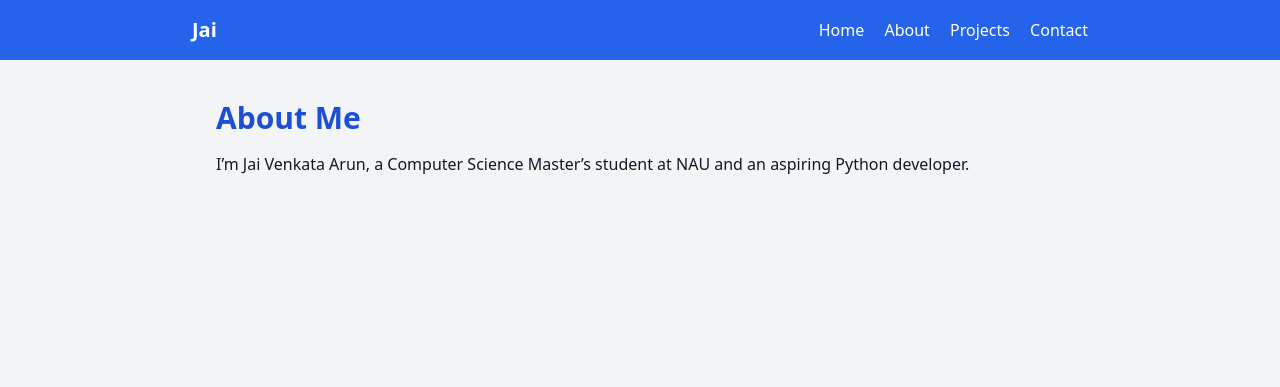
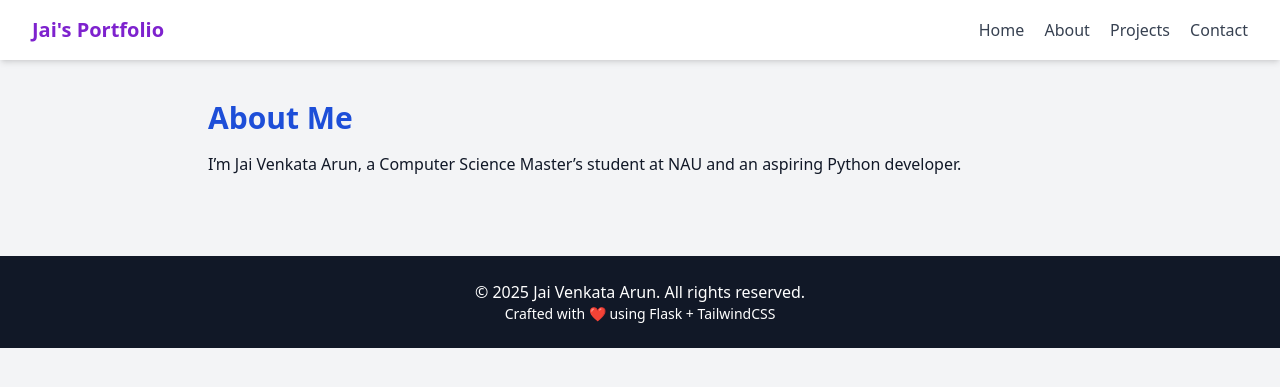
Before and after one commit to Jaivenkataarunakula/jai-portfolio, a Flask app: page /about in a window 1280 px wide. Shown: the top 387 px of the page. Run offline with Flask 3, Linux system fonts and the light colour scheme; some libraries are stand-ins or nearby versions.

Commit message:
Home page chnages

```diff
--- a/app.py
+++ b/app.py
@@ -4,6 +4,16 @@ app = Flask(__name__)
 
 # Maintenance mode toggle
 under_construction = True  # Set to False when site is ready
+
+home_content = {
+    "name": "Jai Venkata Arun",
+    "title": "Hi, I'm Jai Venkata Arun 👋",
+    "tagline": "Crafting digital systems, solving real problems.",
+    "bio": "I'm a Computer Science grad student and Python backend developer passionate about automation, cloud, and innovation.",
+    "resume_link": "jai_resume.pdf",
+    "linkedin": "https://www.linkedin.com/in/jaivenkataarunakula",
+}
+
 
 @app.route("/")
 def home():
--- a/templates/base.html
+++ b/templates/base.html
@@ -1,29 +1,36 @@
 <!DOCTYPE html>
 <html lang="en">
 <head>
-    <meta charset="UTF-8">
+  <meta charset="UTF-8" />
   <title>{% block title %}Jai's Portfolio{% endblock %}</title>
+  <meta name="viewport" content="width=device-width, initial-scale=1.0" />
   <script src="https://cdn.tailwindcss.com"></script>
 </head>
 <body class="bg-gray-100 text-gray-900 font-sans">
 
   <!-- Navbar -->
-    <nav class="bg-blue-600 text-white p-4">
-        <div class="max-w-4xl mx-auto flex justify-between items-center">
-            <div class="text-xl font-bold">Jai</div>
-            <div class="space-x-4">
-                <a href="/" class="hover:underline">Home</a>
-                <a href="/about" class="hover:underline">About</a>
-                <a href="/projects" class="hover:underline">Projects</a>
-                <a href="/contact" class="hover:underline">Contact</a>
+  <nav class="bg-white shadow-md">
+    <div class="max-w-7xl mx-auto px-4 sm:px-6 lg:px-8 py-4 flex justify-between items-center">
+      <div class="text-xl font-bold text-purple-700">Jai's Portfolio</div>
+      <div class="space-x-4 text-sm sm:text-base">
+        <a href="/" class="text-gray-700 hover:text-purple-600 transition">Home</a>
+        <a href="/about" class="text-gray-700 hover:text-purple-600 transition">About</a>
+        <a href="/projects" class="text-gray-700 hover:text-purple-600 transition">Projects</a>
+        <a href="/contact" class="text-gray-700 hover:text-purple-600 transition">Contact</a>
       </div>
     </div>
   </nav>
 
   <!-- Page Content -->
-    <div class="max-w-4xl mx-auto py-10 px-6">
+  <main class="max-w-4xl mx-auto px-4 py-10">
     {% block content %}{% endblock %}
-    </div>
+  </main>
+
+  <!-- Footer -->
+  <footer class="bg-gray-900 text-white text-center py-6 mt-10">
+    <p>&copy; 2025 Jai Venkata Arun. All rights reserved.</p>
+    <p class="text-sm">Crafted with ❤️ using Flask + TailwindCSS</p>
+  </footer>
 
 </body>
 </html>
```
Also changed, not shown: templates/coming_soon.html (+21 -15 lines), templates/index.html (+30 -9 lines). Lines whose indentation alone changed are shown as unchanged.
